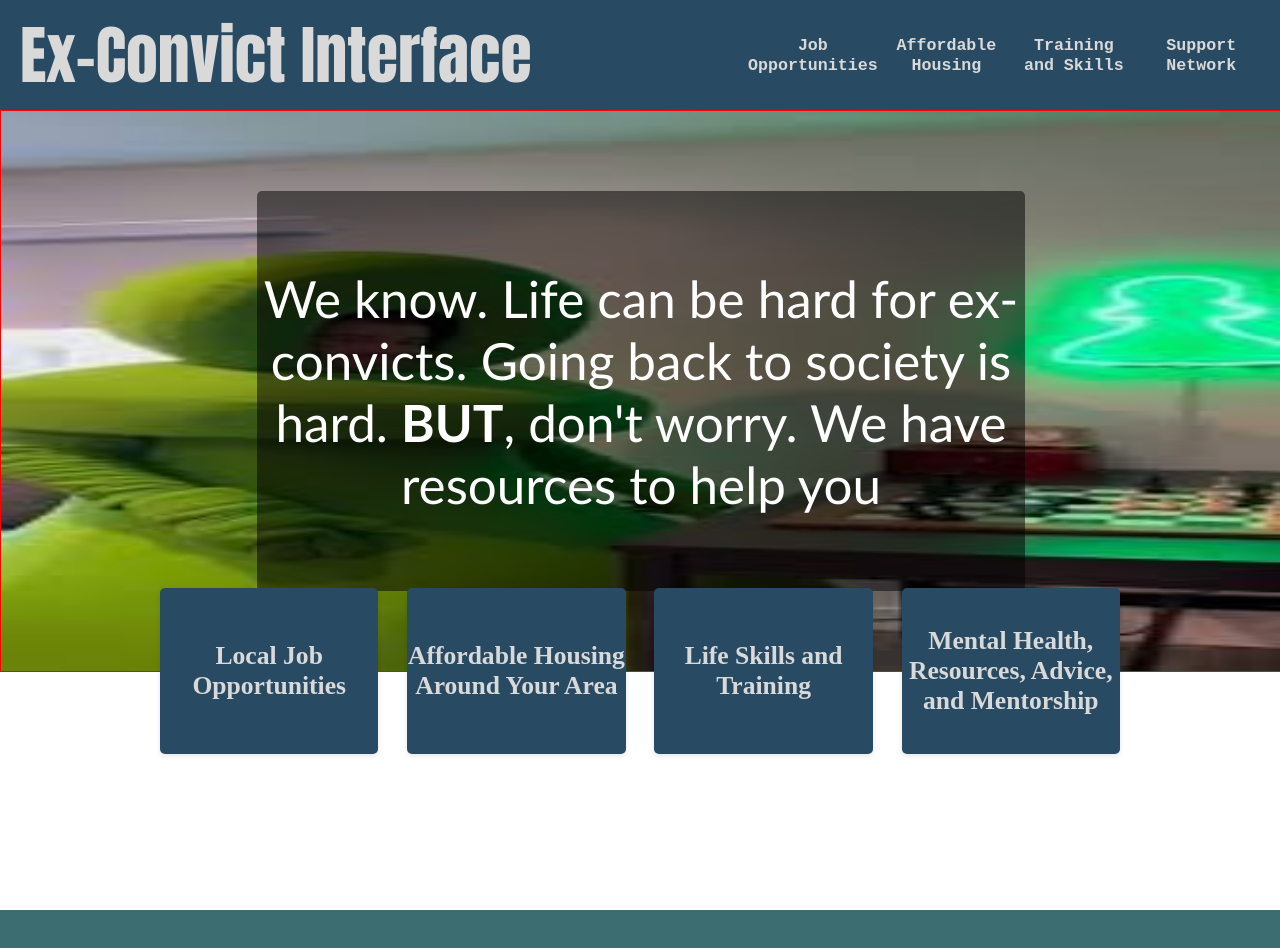
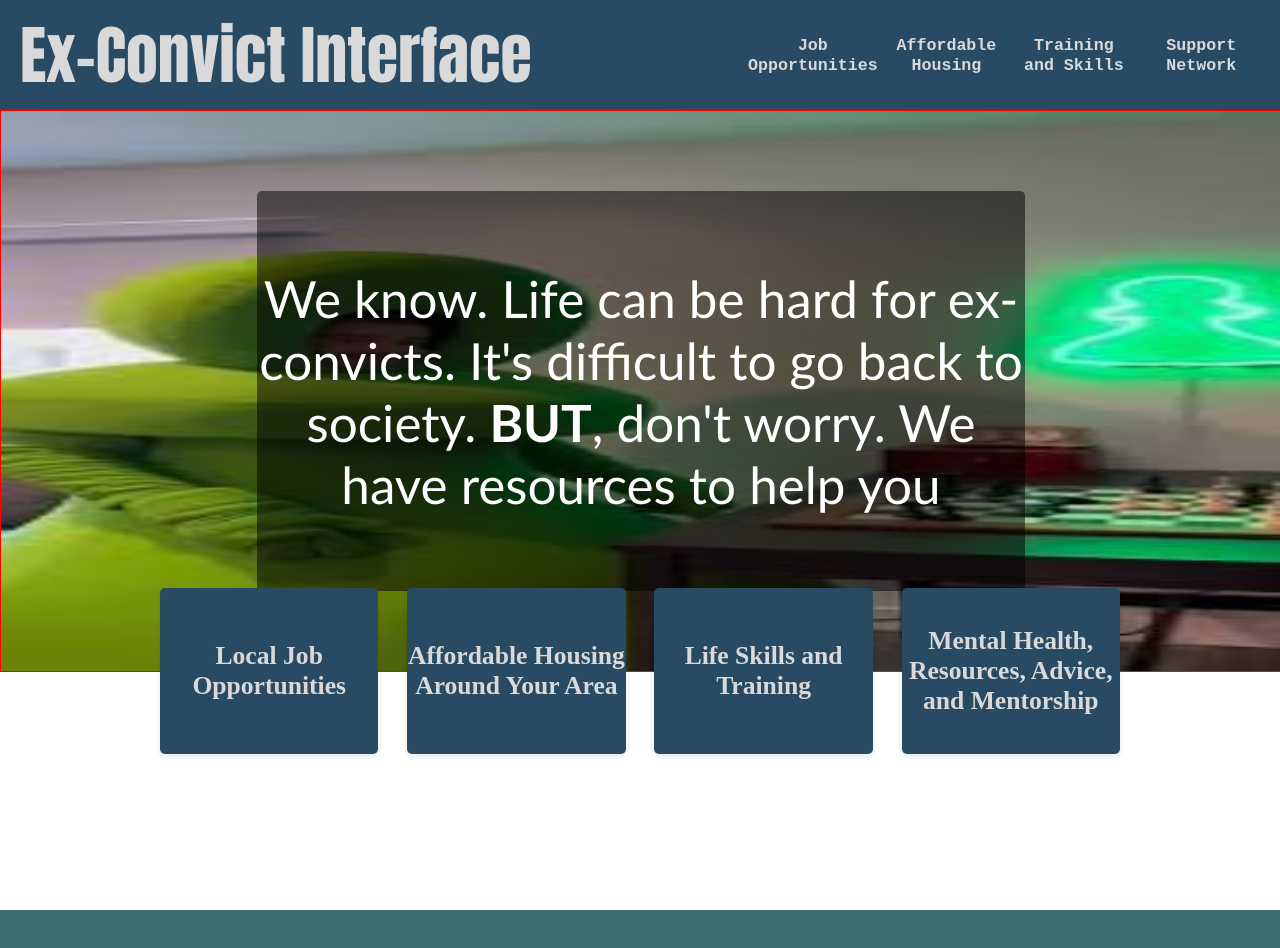
Before and after one commit to Gyester10101/homelessboneless, a plain HTML site: page index.html in a window 1280 px wide. Drawn offline with Linux system fonts and the light colour scheme.

Commit message:
update text description in middle

```diff
--- a/index.html
+++ b/index.html
@@ -20,7 +20,7 @@
       <section class="front-page">
         <div class="image-container">
             <div class="transparent-background">
-                <p id="convict-description">We know. Life can be hard for ex-convicts. Going back to society is hard. <strong>BUT</strong>, don't worry. We have resources to help you</p>
+                <p id="convict-description">We know. Life can be hard for ex-convicts. It's difficult to go back to society. <strong>BUT</strong>, don't worry. We have resources to help you</p>
               </div>
           <img class="background-img" src="./real.jpg"/>
         </div>
```
